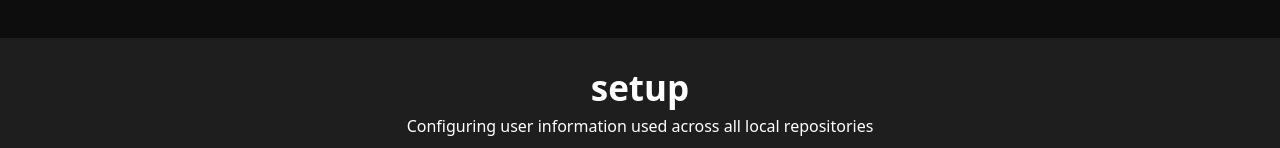
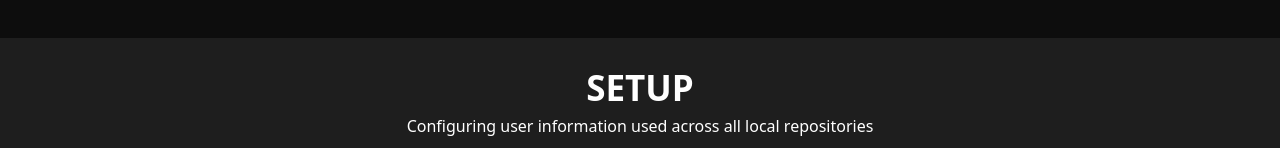
Before and after one commit to HarikrishnanYPR1707/github-cheatsheet-website, a Next.js app: page / in a window 1280 px wide. Shown: the part 433-581 px from the top of the page. Built offline with nearby package versions, Linux system fonts and the light colour scheme.

Commit message:
Changed setup header from lowercase to uppercase

```diff
--- a/components/Hero.js
+++ b/components/Hero.js
@@ -9,7 +9,7 @@ const Hero = () => {
 	return (
 		<section className=' bg-[#1e1e1e] pt-5 px-5'>
 			<DataOf3
-				Heading='setup'
+				Heading='SETUP'
 				Description='Configuring user information used across all local repositories'
 				Code1='git config --global user.name “[firstname lastname]”'
 				Code1Desc='set a name that is identifiable for credit when review version history'
```
